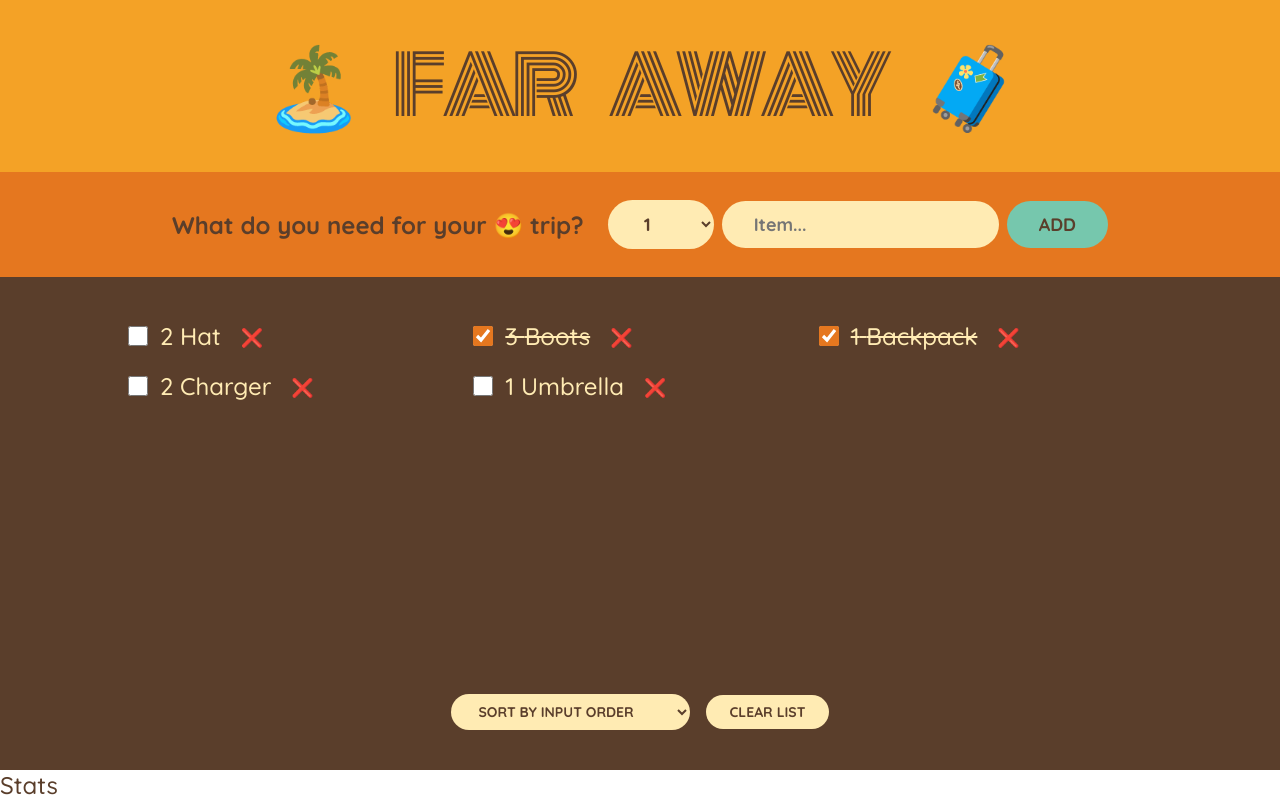
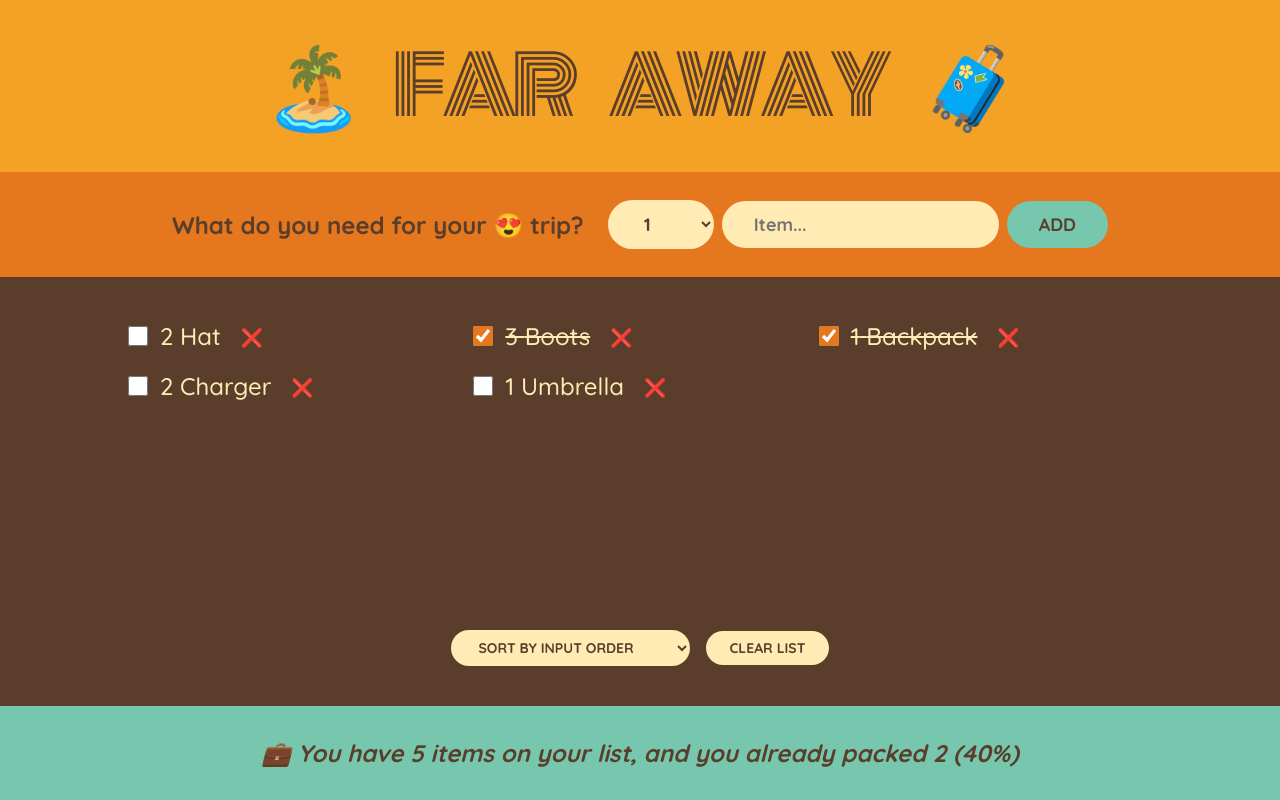
Before and after one commit to aleksandr-e-lebedev/travel-list, a React (Vite) app: page / in a window 1280 px wide. Built offline with nearby package versions, Linux system fonts and the light colour scheme.

Commit message:
feat: build Stats component

```diff
--- a/src/App.tsx
+++ b/src/App.tsx
@@ -1,6 +1,7 @@
 import Logo from '@/components/Logo';
 import AddForm from '@/components/AddForm';
 import PackingList from '@/components/PackingList';
+import Stats from '@/components/Stats';
 
 import { ListItemType } from '@/types';
 
@@ -43,7 +44,7 @@ export default function App() {
       <Logo />
       <AddForm />
       <PackingList items={items} />
-      <footer>Stats</footer>
+      <Stats items={items} />
     </div>
   );
 }
--- /dev/null
+++ b/src/components/Stats.tsx
@@ -0,0 +1,38 @@
+import { ListItemType } from '@/types';
+
+interface Props {
+  items: ListItemType[];
+}
+
+export default function Stats({ items }: Props) {
+  if (!items.length) {
+    return (
+      <footer className="stats">
+        <em>Start adding some items to your packing list 🚀</em>;
+      </footer>
+    );
+  }
+
+  const totalItems = items.length;
+  const packedItems = items.reduce((acc, item) => {
+    return item.packed ? acc + 1 : acc;
+  }, 0);
+
+  let percentOfPackedItems = 0;
+  let allItemsArePacked = false;
+
+  if (packedItems) {
+    percentOfPackedItems = Math.round((packedItems / totalItems) * 100);
+    allItemsArePacked = percentOfPackedItems === 100;
+  }
+
+  return (
+    <footer className="stats">
+      <em>
+        {allItemsArePacked
+          ? 'You got everything! Ready to go ✈️'
+          : `💼 You have ${totalItems} items on your list, and you already packed ${packedItems} (${percentOfPackedItems}%)`}
+      </em>
+    </footer>
+  );
+}
--- a/src/index.css
+++ b/src/index.css
@@ -166,3 +166,14 @@ body {
 
   transform: translateY(2px);
 }
+
+/* Stats Styles */
+
+.stats {
+  padding: 3.2rem 0;
+
+  font-weight: 700;
+  text-align: center;
+
+  background-color: #76c7ad;
+}
```
